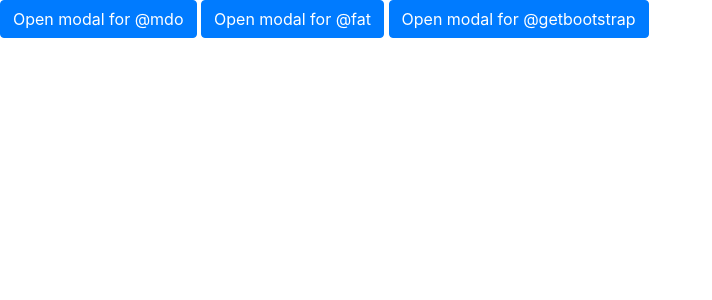
After one commit to rsahu609/sih, a PHP site: page /api/submission_modal.html in a window 1280 px wide. The commit adds this page. Shown: the top 300 px of the page, without its empty margins (0-712 px from the left). Run offline with PHP 8.4, Linux system fonts and the light colour scheme.

Commit message:
messege dete hai

```diff
--- /dev/null
+++ b/api/submission_modal.html
@@ -0,0 +1,46 @@
+<!DOCTYPE html>
+<html lang="en">
+<head>
+    <meta charset="UTF-8">
+    <title>Document</title>
+    <link rel="stylesheet" href="../css/bootstrap.css">
+</head>
+<body>
+<button type="button" class="btn btn-primary" data-toggle="modal" data-target="#exampleModal" data-whatever="@mdo">Open modal for @mdo</button>
+<button type="button" class="btn btn-primary" data-toggle="modal" data-target="#exampleModal" data-whatever="@fat">Open modal for @fat</button>
+<button type="button" class="btn btn-primary" data-toggle="modal" data-target="#exampleModal" data-whatever="@getbootstrap">Open modal for @getbootstrap</button>
+
+<div class="modal fade" id="exampleModal" tabindex="-1" role="dialog" aria-labelledby="exampleModalLabel" aria-hidden="true">
+  <div class="modal-dialog" role="document">
+    <div class="modal-content">
+      <div class="modal-header">
+        <h5 class="modal-title" id="exampleModalLabel">New message</h5>
+        <button type="button" class="close" data-dismiss="modal" aria-label="Close">
+          <span aria-hidden="true">&times;</span>
+        </button>
+      </div>
+      <div class="modal-body">
+        <form>
+          <div class="form-group">
+            <label for="recipient-name" class="col-form-label">Recipient:</label>
+            <input type="text" class="form-control" id="recipient-name">
+          </div>
+<!--          Aria stands for accebility Rich Internet Access   -->
+          <div class="form-group">
+            <label for="message-text" class="col-form-label">Message:</label>
+            <textarea class="form-control" id="message-text"></textarea>
+          </div>
+        </form>
+      </div>
+      <div class="modal-footer">
+        <button type="button" class="btn btn-secondary" data-dismiss="modal">Close</button>
+        <button type="button" class="btn btn-primary">Make changes</button>
+      </div>
+    </div>
+  </div>
+</div><!--
+    <script src="../js/bootstrap.bundle.js"></script>-->
+    <script src="../js/jquery-3.2.1.slim.min.js"></script>
+    <script src="../js/popper.min.js"></script>
+    </body>
+</html>
--- a/home.php
+++ b/home.php
@@ -1,4 +1,4 @@
-<?php if(!isset($_SESSION)) session_start(); ?>
+<?php if(!isset($_SESSION))  ?>
 <!DOCTYPE html>
 <html lang="en">
 
```
Also changed, not shown: home_auth.php (+6 -6 lines).
